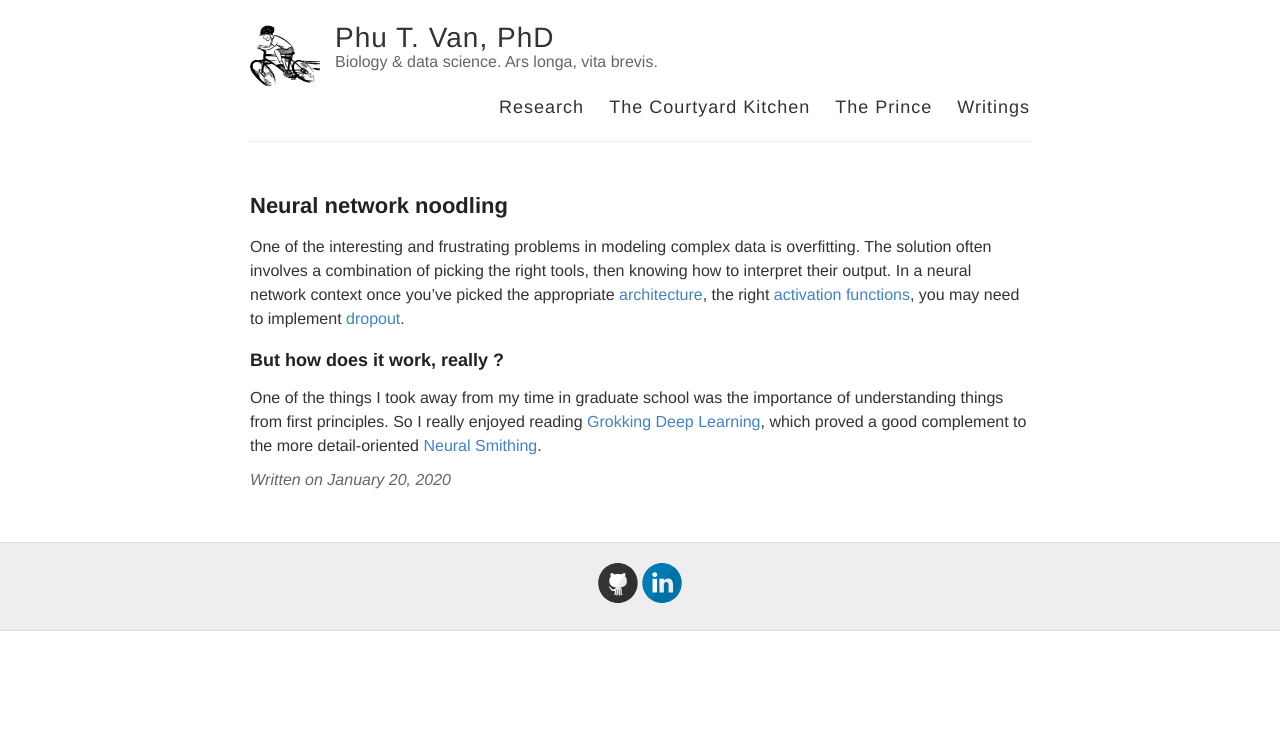
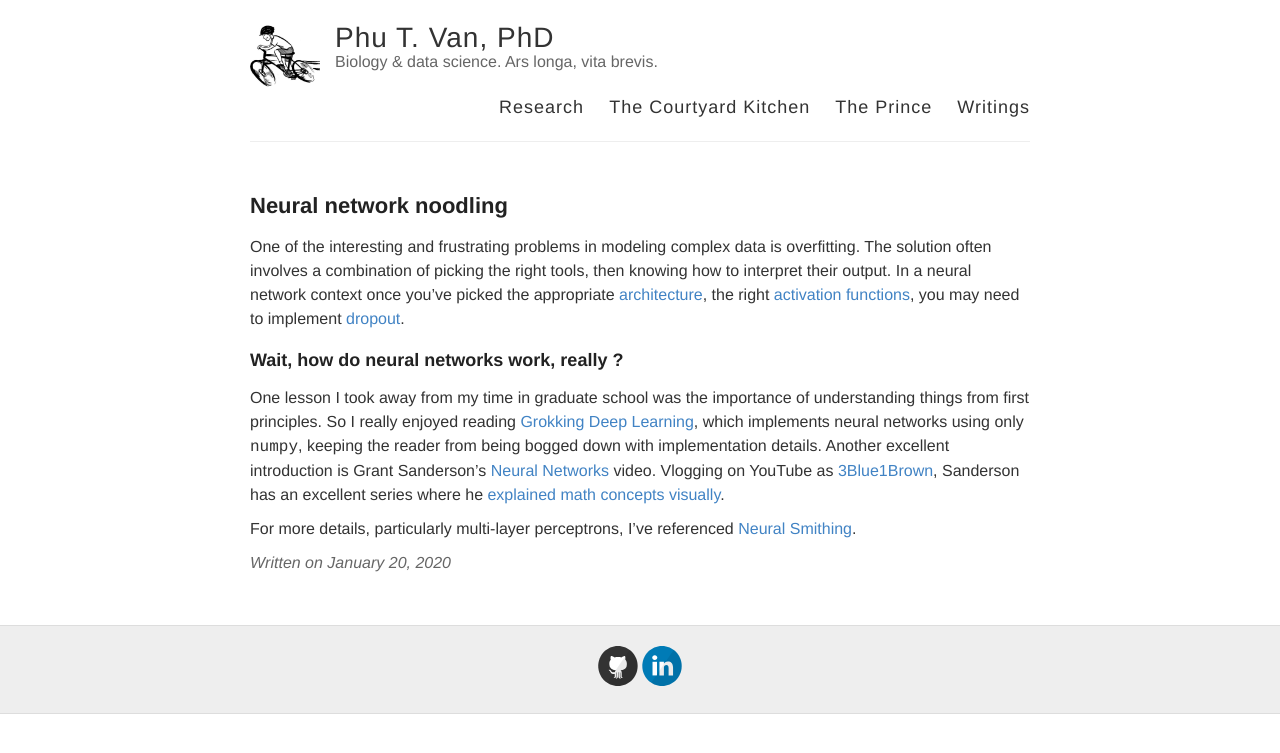
Before and after one commit to ptvan/ptvan.github.io, a Jekyll site: the page built from _posts/2020-01-20-neural-network-noodling.md, in a window 1280 px wide. Shown: the top 753 px of the page. Built offline with Jekyll 4.4.1, drawn with Linux system fonts in a browser that asks for light colours.

Commit message:
added 3Blue1Brown

```diff
--- a/_posts/2020-01-20-neural-network-noodling.md
+++ b/_posts/2020-01-20-neural-network-noodling.md
@@ -3,8 +3,10 @@ layout: post
 title: Neural network noodling
 ---
 
-One of the interesting and frustrating problems in modeling complex data is overfitting. The solution often involves a combination of picking the right tools, then knowing how to interpret their output.  In a neural network context once you've picked the appropriate [architecture](https://towardsdatascience.com/the-mostly-complete-chart-of-neural-networks-explained-3fb6f2367464), the right [activation functions](https://missinglink.ai/guides/neural-network-concepts/7-types-neural-network-activation-functions-right/), you may need to implement [dropout](http://jmlr.org/papers/v15/srivastava14a.html).
+One of the interesting and frustrating problems in modeling complex data is overfitting. The solution often involves a combination of picking the right tools, then knowing how to interpret their output. In a neural network context once you've picked the appropriate [architecture](https://towardsdatascience.com/the-mostly-complete-chart-of-neural-networks-explained-3fb6f2367464), the right [activation functions](https://missinglink.ai/guides/neural-network-concepts/7-types-neural-network-activation-functions-right/), you may need to implement [dropout](http://jmlr.org/papers/v15/srivastava14a.html).
 
-### But how does it work, really ?
+### Wait, how do neural networks work, really ?
 
-One of the things I took away from my time in graduate school was the importance of understanding things from first principles. So I really enjoyed reading [Grokking Deep Learning](https://www.manning.com/books/grokking-deep-learning), which proved a good complement to the more detail-oriented [Neural Smithing](https://mitpress.mit.edu/books/neural-smithing).
+One lesson I took away from my time in graduate school was the importance of understanding things from first principles. So I really enjoyed reading [Grokking Deep Learning](https://www.manning.com/books/grokking-deep-learning), which implements neural networks using only `numpy`, keeping the reader from being bogged down with implementation details. Another excellent introduction is Grant Sanderson's [Neural Networks](https://www.manning.com/livevideo/3blue1brown-neural-networks) video. Vlogging on YouTube as [3Blue1Brown](https://en.wikipedia.org/wiki/3Blue1Brown), Sanderson has an excellent series where he [explained math concepts visually](https://www.youtube.com/channel/UCYO_jab_esuFRV4b17AJtAw).
+
+For more details, particularly multi-layer perceptrons, I've referenced [Neural Smithing](https://mitpress.mit.edu/books/neural-smithing).
```
